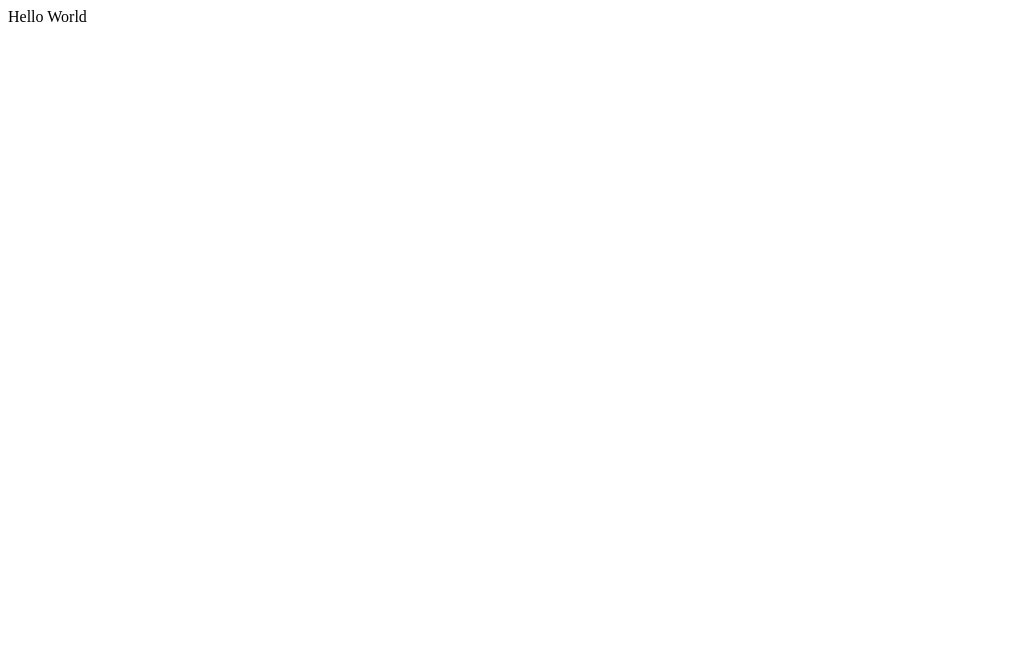
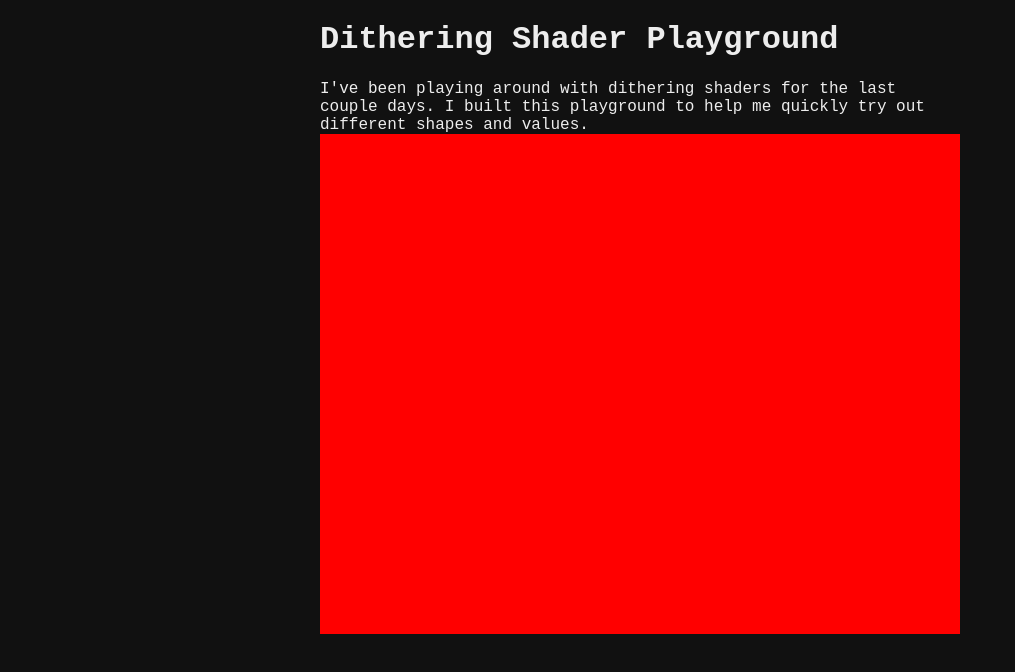
Before and after one commit to sharky-3/dotra, a React (Create React App) app: page / in a window 1280 px wide. Shown: the top 672 px of the page, without its empty margins (0-1015 px from the left). Built offline with nearby package versions, Linux system fonts and the light colour scheme.

Commit message:
new website

```diff
--- a/src/App.js
+++ b/src/App.js
@@ -1,6 +1,10 @@
+import { MAIN } from "./page/main.page";
+
+import "./assets/styles/root.css"
+
 function App() {
   return (
-    <label>Hello World</label>
+    <MAIN />
   );
 }
 
--- /dev/null
+++ b/src/assets/components/image.editor.jsx
@@ -0,0 +1,14 @@
+import { TITLE_TEXT } from "./text.module";
+
+export const IMAGE_EDITOR = ({}) => {
+    return (
+        <div className="image-editor-hero">
+            <div className="upload-image">
+
+            </div>
+            <div className="image-editor">
+
+            </div>
+        </div>
+    );
+}
--- /dev/null
+++ b/src/assets/components/text.module.jsx
@@ -0,0 +1,3 @@
+export const TITLE_TEXT = ({text}) => {
+    return <h1 className="title-hero">{text}</h1>
+}
--- a/src/assets/styles/root.css
+++ b/src/assets/styles/root.css
@@ -0,0 +1,21 @@
+@import url("./design.css");
+@import url("./style.css");
+
+:root {
+    --white-color: #ededed;
+    --black-color: #111111;
+    --gray-color: #1f1f1f;
+
+    --primary-family-font: 'Courier New', Courier, monospace;
+}
+
+body {
+    background-color: var(--black-color);
+    color: var(--white-color);
+    height: 100vh;
+    width: 50%;
+
+    margin: 0 auto;
+
+    font-family: var(--primary-family-font);
+}
--- a/src/assets/styles/style.css
+++ b/src/assets/styles/style.css
@@ -0,0 +1,7 @@
+.main-page-hero {
+    .image-editor-hero {
+        background-color: red;
+        height: 500px;
+        width: 100%;
+    }
+}
--- /dev/null
+++ b/src/page/main.page.jsx
@@ -0,0 +1,14 @@
+import { IMAGE_EDITOR } from "../assets/components/image.editor";
+import { TITLE_TEXT } from "../assets/components/text.module";
+
+export const MAIN = ({}) => {
+    return (
+        <div className="main-page-hero">
+            <div className="text-hero">
+                <TITLE_TEXT text={"Dithering Shader Playground"} />
+                <label>I've been playing around with dithering shaders for the last couple days. I built this playground to help me quickly try out different shapes and values.</label>
+            </div>
+            <IMAGE_EDITOR />
+        </div>
+    );
+}
```
